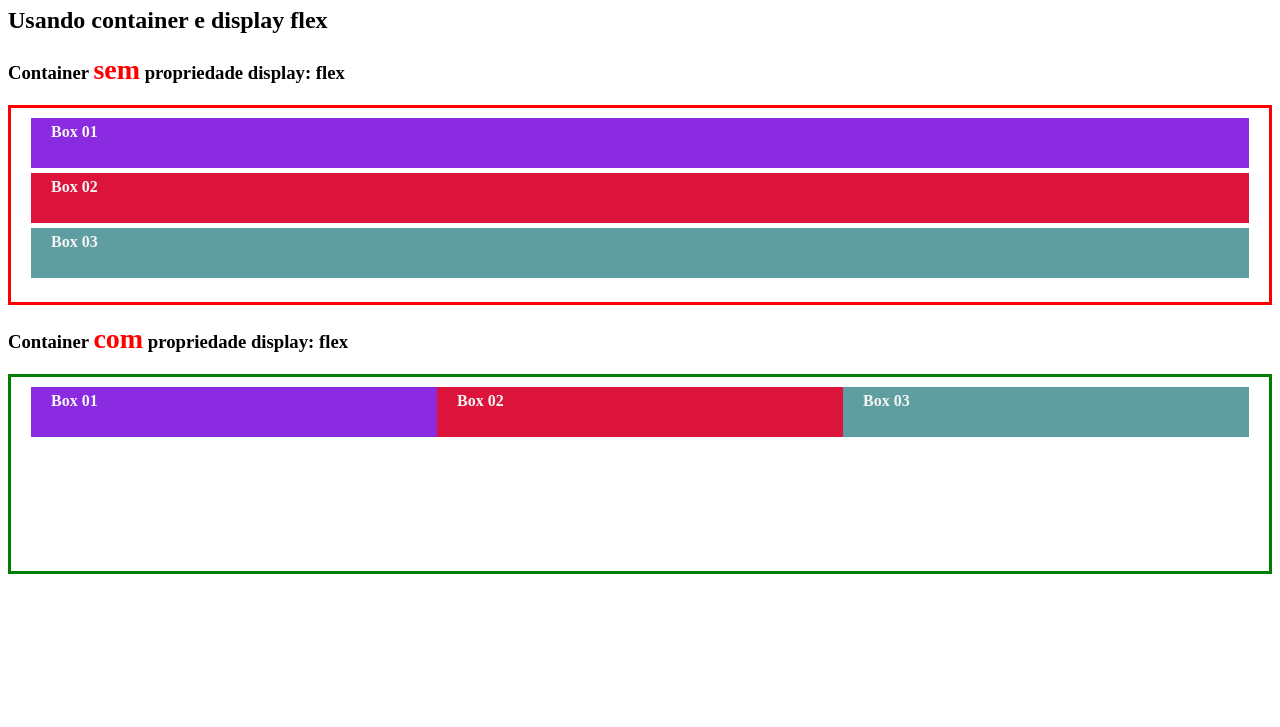
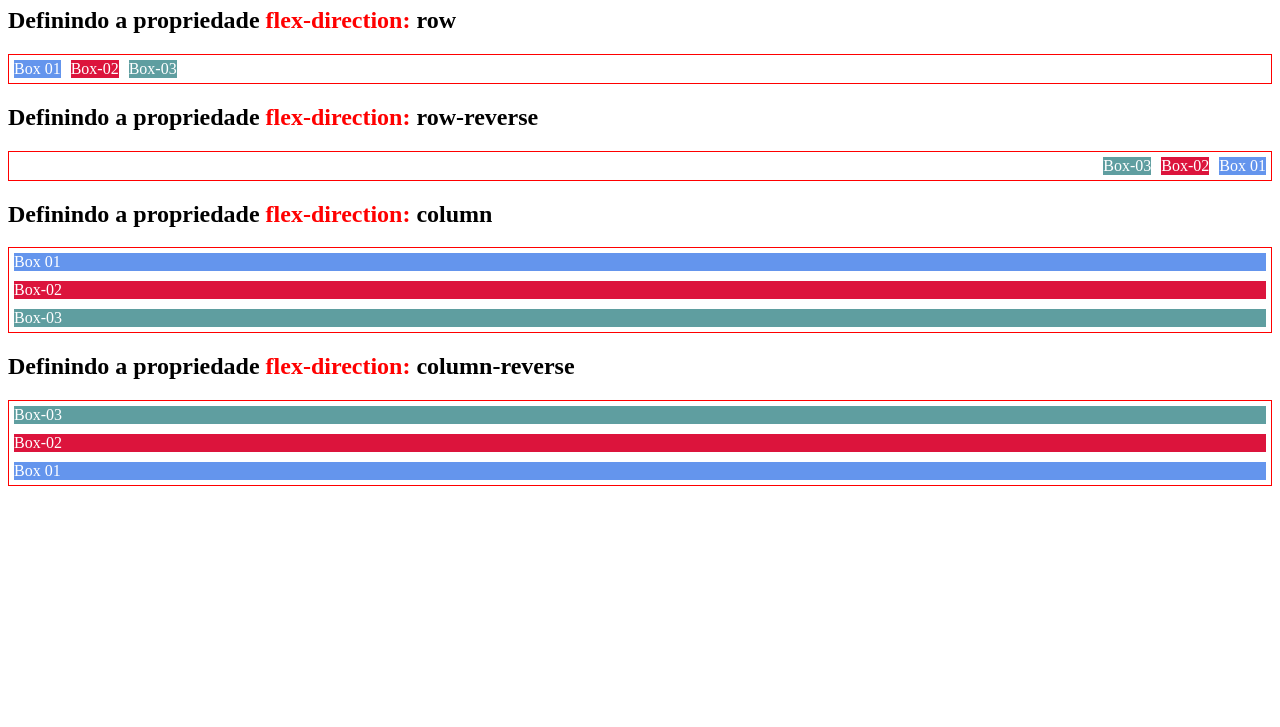
Before and after one commit to RoniePetersonDF2/diweb-2026-02, a plain HTML site: page unidade03/21/exemplo02/index.html in a window 1280 px wide. Shown: the part 73-800 px from the top of the page. Drawn offline with Linux system fonts and the light colour scheme.

Commit message:
Add files via upload

```diff
--- a/unidade03/21/exemplo01/style.css
+++ b/unidade03/21/exemplo01/style.css
@@ -1,24 +1,20 @@
-* {
-    margin: 0;
-    padding: 0;
-    box-sizing: border-box;
+div {
+    color: #ffffff;
+    margin: 5px;
 }
-div {
-    width: 100%;
-    height: 50px;
-    margin: 5px auto;
+span {
+    color: #ff0000;
 }
-div, span {
-    color: whitesmoke;
-    font-weight: 600;
-    padding: 5px 20px;
+.box-01 {
+    background-color: #6495ed;
 }
-.box-01, .box-04 {
-    background-color: blueviolet;
+.box-02 {
+    background-color: #dc143c;
 }
-.box-02, .box-05 {
-    background-color: crimson;
+.box-03 {
+    background-color: #5f9ea0;
 }
-.box-03, .box-06 {
-    background-color: cadetblue;
+.container-01 {
+    border: 1px solid #ff0000;
+    display: flex;
 }
--- a/unidade03/21/exemplo02/index.html
+++ b/unidade03/21/exemplo02/index.html
@@ -4,25 +4,61 @@
     <meta charset="UTF-8">
     <meta name="viewport" content="width=device-width, initial-scale=1.0">
     <link rel="stylesheet" href="style.css">
-    <title>Aula 20 - Exemplo 02</title>
+    <title>Aula 21 - Exemplo 02</title>
 </head>
 <body>
-    <h1>Modelo CSS Flexbox</h1>
+    <h1>Trabalhando com a propriedade display: flex</h1>
 
-    <h2>Usando container e display flex</h2>
+    <h2>Definindo a propriedade <span>flex-direction: </span>row</h2>
+    <section class="container-01">
+        <div class="box-01">
+            Box 01
+        </div>
+        <div class="box-02">
+            Box-02
+        </div>
+        <div class="box-03">
+            Box-03
+        </div>
+    </section>
 
-    <h3>Container <span>sem</span> propriedade display: flex</h3>
-    <div class="container-01">
-        <div class="box-01">Box 01</div>
-        <div class="box-02">Box 02</div>
-        <div class="box-03">Box 03</div>
-    </div>
+    <h2>Definindo a propriedade <span>flex-direction: </span>row-reverse</h2>
+    <section class="container-02">
+        <div class="box-01">
+            Box 01
+        </div>
+        <div class="box-02">
+            Box-02
+        </div>
+        <div class="box-03">
+            Box-03
+        </div>
+    </section>
 
-    <h3>Container <span>com</span> propriedade display: flex</h3>
-    <div class="container-02">
-        <div class="box-01">Box 01</div>
-        <div class="box-02">Box 02</div>
-        <div class="box-03">Box 03</div>
-    </div>
+    <h2>Definindo a propriedade <span>flex-direction: </span>column</h2>
+    <section class="container-03">
+        <div class="box-01">
+            Box 01
+        </div>
+        <div class="box-02">
+            Box-02
+        </div>
+        <div class="box-03">
+            Box-03
+        </div>
+    </section>
+
+    <h2>Definindo a propriedade <span>flex-direction: </span>column-reverse</h2>
+    <section class="container-04">
+        <div class="box-01">
+            Box 01
+        </div>
+        <div class="box-02">
+            Box-02
+        </div>
+        <div class="box-03">
+            Box-03
+        </div>
+    </section>
 </body>
 </html>
--- a/unidade03/21/exemplo02/style.css
+++ b/unidade03/21/exemplo02/style.css
@@ -1,36 +1,29 @@
-* {
-    /* margin: 0;
-    padding: 0; */
-    box-sizing: border-box;
-}
 div {
-    width: 100%;
-    height: 50px;
-    margin: 5px auto;
-}
-div {
-    color: whitesmoke;
-    font-weight: 600;
-    padding: 5px 20px;
+    color: #ffffff;
+    margin: 5px;
 }
 span {
-    color: red;
-    font-size: 28px;
+    color: #ff0000;
 }
 .box-01 {
-    background-color: blueviolet;
+    background-color: #6495ed;
 }
 .box-02 {
-    background-color: crimson;
+    background-color: #dc143c;
 }
 .box-03 {
-    background-color: cadetblue;
+    background-color: #5f9ea0;
 }
-.container-01, .container-02 {
-    border: 3px solid red;
-    height: 200px;
+.container-01,.container-02, .container-03, .container-04   {
+    border: 1px solid #ff0000;
+    display: flex;
 }
 .container-02 {
-    display: flex;
-    border: 3px solid green;
+    flex-direction: row-reverse;
 }
+.container-03 {
+    flex-direction: column;
+}
+.container-04 {
+    flex-direction: column-reverse;
+}
--- /dev/null
+++ b/unidade03/21/exemplo03/style.css
@@ -0,0 +1,21 @@
+div {
+    color: #ffffff;
+    margin: 5px;
+}
+span {
+    color: #ff0000;
+}
+.box-01 {
+    background-color: #6495ed;
+}
+.box-02 {
+    background-color: #dc143c;
+}
+.box-03 {
+    background-color: #5f9ea0;
+}
+.container-01 {
+    border: 1px solid #ff0000;
+    display: flex;
+    justify-content: space-evenly;
+}
--- /dev/null
+++ b/unidade03/21/exemplo04/style.css
@@ -0,0 +1,23 @@
+div {
+    color: #ffffff;
+    margin: 5px;
+}
+span {
+    color: #ff0000;
+}
+.box-01 {
+    background-color: #6495ed;
+}
+.box-02 {
+    background-color: #dc143c;
+}
+.box-03 {
+    background-color: #5f9ea0;
+}
+.container-01 {
+    border: 1px solid #ff0000;
+    height: 200px;
+    display: flex;
+    align-items: center;
+    justify-content: center;
+}
--- a/unidade03/21/exercicio02/style.css
+++ b/unidade03/21/exercicio02/style.css
@@ -1,4 +1,6 @@
 * {
+    margin: 0;
+    padding: 0;
     box-sizing: border-box;
 }
 body {
@@ -14,7 +16,23 @@ main {
     width: 50%;
 }
 .side-left {
-    background-color: #6495ed;
+    background-color: #f5d3c0;
+}
+.content {
+    color: #b79460;
+    height: 90vh;
+    display: flex;
+    flex-direction: column;
+    justify-content: center;
+    align-items: center;
+}
+.content h1 {
+    color: #ef7889;
+    font-size: 5rem;
+    margin-bottom: 2rem;
+}
+.content p {
+    font-size: 1.2rem;
 }
 form {
     margin: 40vh auto;
@@ -23,16 +41,22 @@ form {
 }
 .form-label {
     display: block;
-    font-weight: 500;
     margin: 15px 0;
-    color: #6495ed;;
+    color: #b79460;
+    font-weight: 600;
 }
 .form-control {
     display: block;
     width: 100%;
     padding: 8px 0;
     border: transparent;
-    border-bottom: 1px solid;
+    border-bottom: 1px solid #b79460;
+}
+.form-control::placeholder {
+    color: #b79460;
+}
+.form-control:active, .form-control:focus {
+    outline: none;
 }
 .btn {
     margin: 20px 0;
@@ -41,20 +65,12 @@ form {
     font-weight: 500;
 }
 .btn-primary {
-    color: #ffffff;
-    background-color: #6495ed;
+    color: #f5d3c0;
+    background-color: #b79460;
+    font-size: 1.1rem;
 }
-.content {
-    color: #ffffff;
-    height: 100vh;
-    display: flex;
-    justify-content: center;
-    align-items: center;
-    flex-direction: column;
+.btn-primary:hover {
+    color: #b79460;
+    background-color: transparent;
+    border:3px solid #f5d3c0;
 }
-.content h1 {
-    font-size: 6rem;
-}
-.content p {
-    font-size: 1.2rem;
-}
```
Also changed, not shown: unidade03/21/exemplo01/index.html (+16 -10 lines), unidade03/21/exemplo03/index.html (added, +32 -0 lines), unidade03/21/exemplo04/index.html (added, +30 -0 lines).
